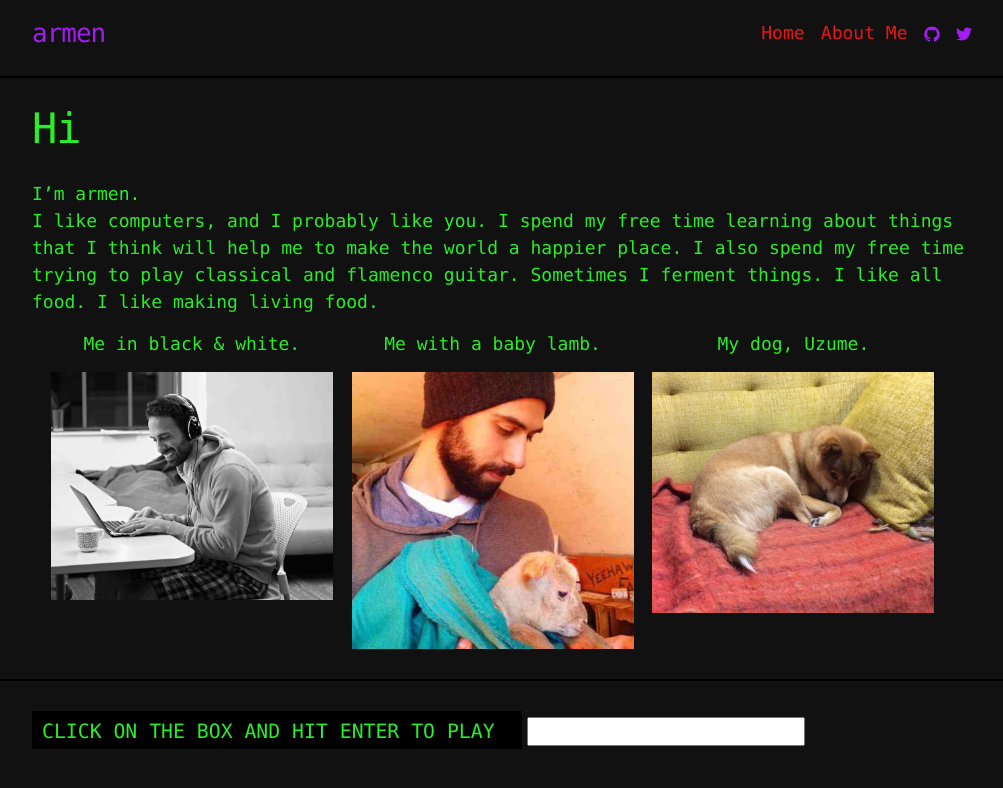
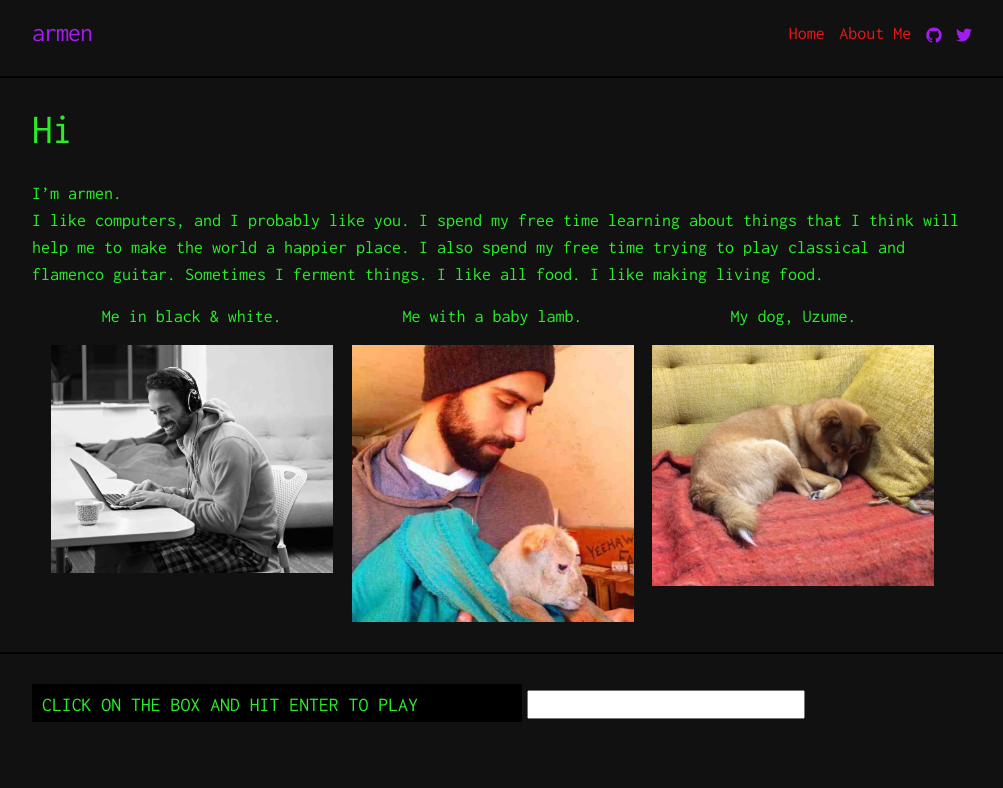
Before and after one commit to hippopotamus/hippopotamus2.github.io, a Jekyll site: the page built from about.md, in a window 1280 px wide. Shown: the top 788 px of the page, without its empty margins (138-1141 px from the left). Built offline with Jekyll 4.4.1, drawn with Linux system fonts in a browser that asks for light colours; nearby versions of some CDN libraries.

Commit message:
added inconsolata link to header

```diff
--- a/_includes/head.html
+++ b/_includes/head.html
@@ -6,6 +6,7 @@
     <title>{% if page.title %}{{ page.title }}{% else %}{{ site.title }}{% endif %}</title>
     <meta name="description" content="{{ site.description }}">
 
+    <link href='http://fonts.googleapis.com/css?family=Inconsolata' rel='stylesheet' type='text/css'>
     <link rel="stylesheet" href="{{ "/css/main.css" | prepend: site.baseurl }}">
     <link rel="canonical" href="{{ page.url | replace:'index.html','' | prepend: site.baseurl | prepend: site.url }}">
     <link rel="icon" type="image/png" href="/public/images/favicon.png">
```
